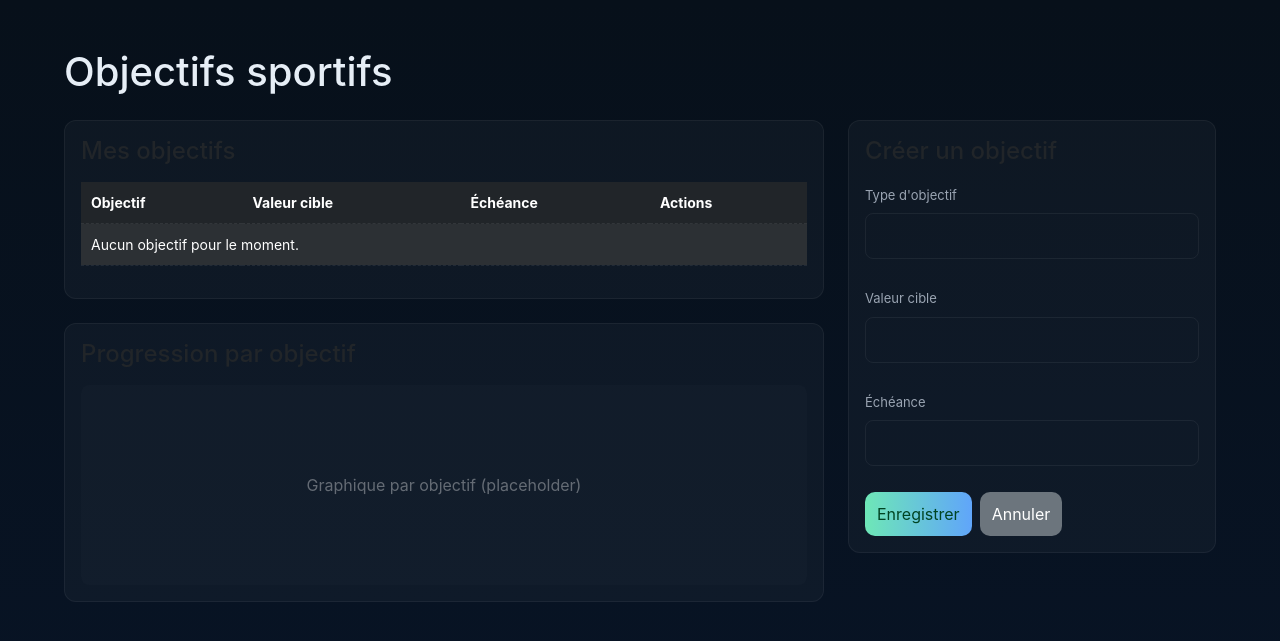
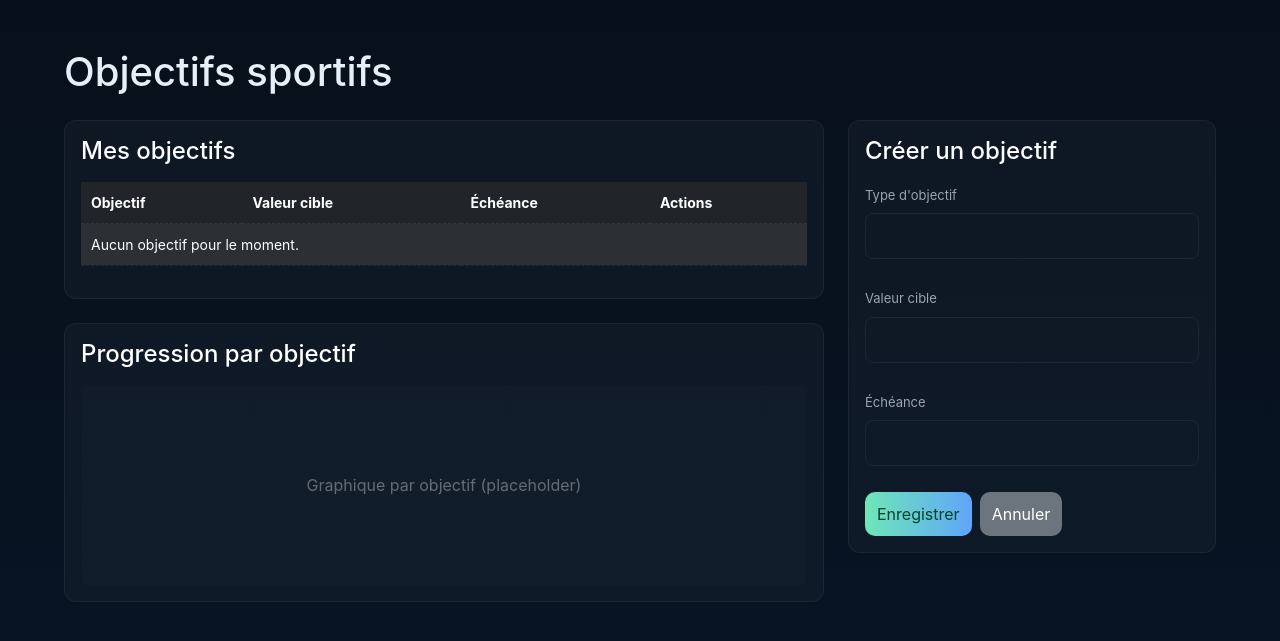
Before and after one commit to sgahovey/MSP2_Emyst, a Symfony app: template templates/objectif/index.html.twig in a window 1280 px wide. Shown: the top 641 px of the page. Run offline with Twig, Linux system fonts and the light colour scheme; the template is opened without the code that fills it, so the values that code supplies are empty; form fields are guessed from the names that the template uses; some libraries are stand-ins or nearby versions.

Commit message:
Ajout de styles CSS pour les titres des sections objectifs en blanc

```diff
--- a/public/css/pages.css
+++ b/public/css/pages.css
@@ -41,6 +41,12 @@
     border: 1px solid rgba(255,255,255,0.05);
     padding: 20px;
     border-radius: 12px;
+}
+
+/* Titres en blanc pour les sections objectifs */
+.objectifs-card h4,
+.form-card h4 {
+    color: #ffffff;
 }
 
 /* table styling already présent dans ton fichier, garde-le */
```
